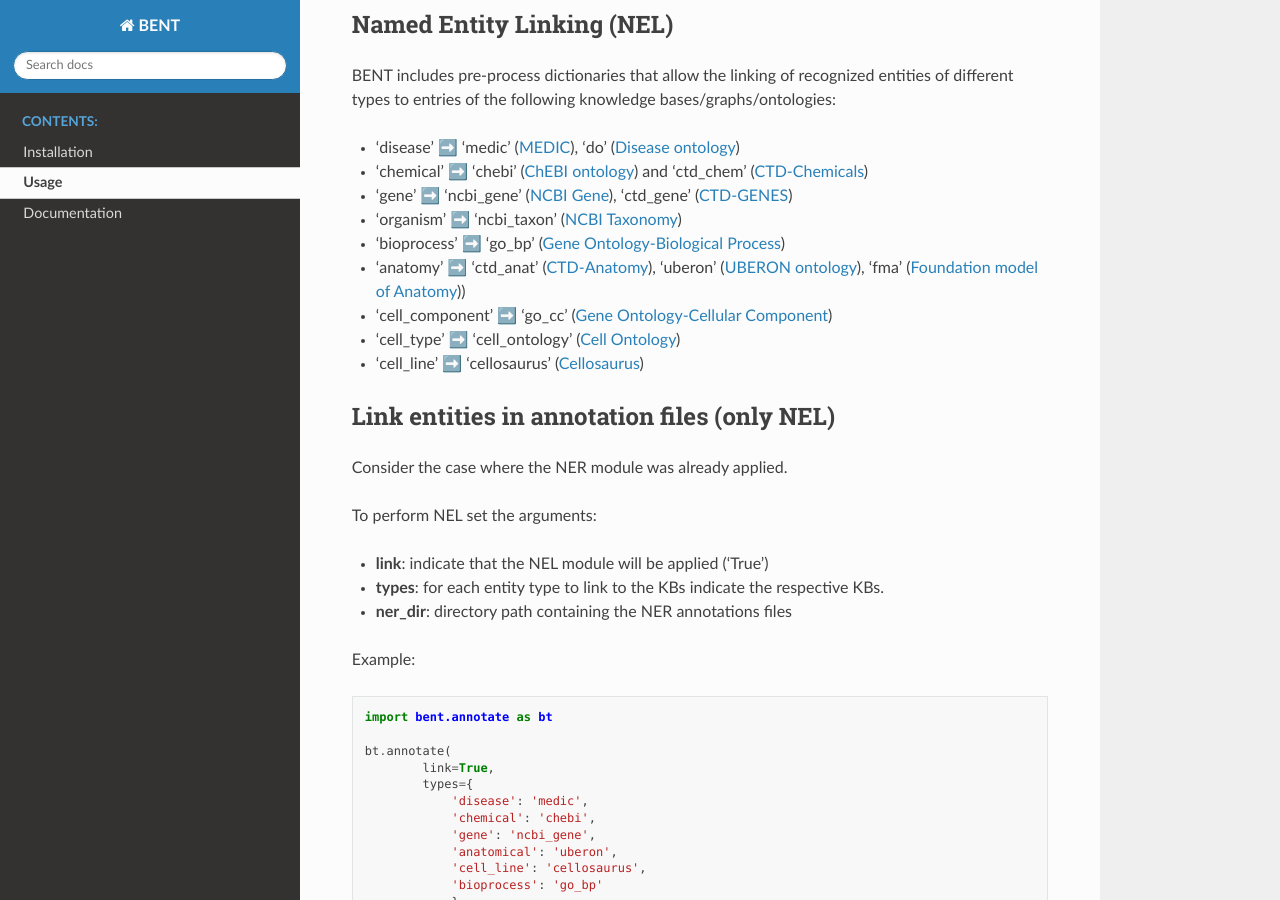
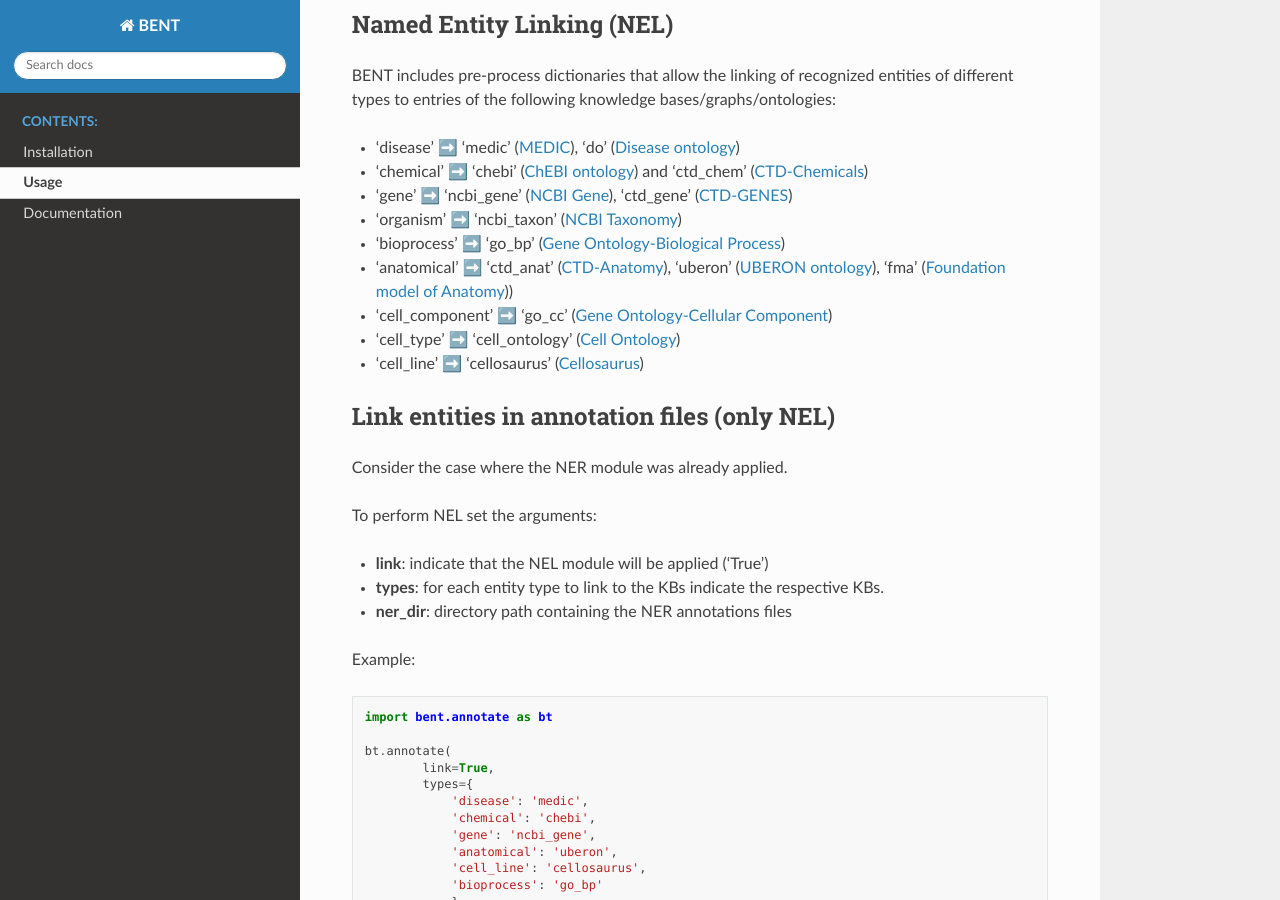
Before and after one commit to lasigeBioTM/BENT, a Sphinx documentation site: the page built from docs/usage.rst, in a window 1280 px wide and 900 px high, scrolled down 4190 px. Built offline with Sphinx 7.4.7 and the Read the Docs theme 3.1.0, drawn with Linux system fonts in a browser that asks for light colours.

Commit message:
Update usage.rst

```diff
--- a/docs/usage.rst
+++ b/docs/usage.rst
@@ -214,7 +214,7 @@ BENT includes pre-process dictionaries that allow the linking of recognized enti
 
 * ‘bioprocess’ |:arrow_right:| ‘go_bp’ (`Gene Ontology-Biological Process <http://geneontology.org/>`__)
 
-* ‘anatomy’ |:arrow_right:| ‘ctd_anat’ (`CTD-Anatomy <http://ctdbase.org/>`__), ‘uberon’ (`UBERON ontology <http://obophenotype.github.io/uberon/>`__), ‘fma’ (`Foundation model of Anatomy <http://sig.biostr.washington.edu/projects/fm/AboutFM.html>`__))
+* ‘anatomical’ |:arrow_right:| ‘ctd_anat’ (`CTD-Anatomy <http://ctdbase.org/>`__), ‘uberon’ (`UBERON ontology <http://obophenotype.github.io/uberon/>`__), ‘fma’ (`Foundation model of Anatomy <http://sig.biostr.washington.edu/projects/fm/AboutFM.html>`__))
 
 * ‘cell_component’ |:arrow_right:| ‘go_cc’ (`Gene Ontology-Cellular Component <http://geneontology.org/>`__)
 
```
